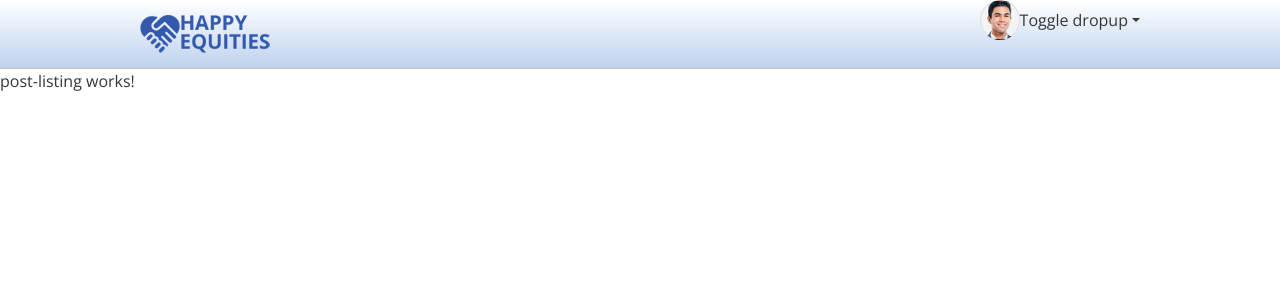
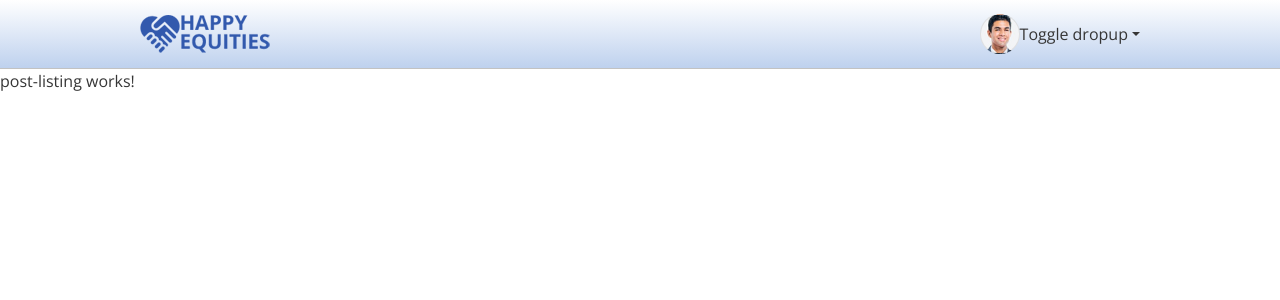
Before and after one commit to rthuid/happy, an Angular app: page / in a window 1280 px wide. Shown: the top 300 px of the page. Built offline with nearby package versions, Linux system fonts and the light colour scheme.

Commit message:
dropdown user profile

```diff
--- a/src/app/layout/header/header.component.html
+++ b/src/app/layout/header/header.component.html
@@ -5,6 +5,7 @@
             <a routerLink="/"><img src="../../assets/images/happy-equities-logo.png" alt="logo"></a>
         </div>
         <div class="right-sec">
+          <div class="drop-wrap">
               <div ngbDropdown placement="bottom-right" class="d-inline-block">
                   <div class="drop-down" id="userPro" ngbDropdownToggle>
                     <div class="pic" style="background-image: url(../../assets/images/pro-pic-01.jpg)"></div>
@@ -19,5 +20,6 @@
           </div>
         </div>
     </div>
+  </div>
 </header>
 <router-outlet></router-outlet>
--- a/src/app/layout/header/header.component.scss
+++ b/src/app/layout/header/header.component.scss
@@ -12,8 +12,15 @@
     }
     .right-sec{
         @include flex-master($flex-direction:row,$flex-wrap:nowrap,$align-content:stretch,$align-items:stretch);
+        .drop-wrap{
+            position: relative;
+            @include flex-master($flex-direction:row,$flex-wrap:nowrap,$align-content:stretch,$align-items:center);
+            .dropdown{
+                @include flex-master($flex-direction:row,$flex-wrap:nowrap,$align-content:stretch,$align-items:center);
+                position: initial;
                 .drop-down{
                     cursor: pointer;
+                    position: initial;
                     @include flex-master($flex-direction:row,$flex-wrap:nowrap,$align-content:stretch,$align-items:center);
                     .pic{
                         width: 40px;
@@ -25,5 +32,12 @@
                         display: inline-block;
                     }
                 }
+                .dropdown-menu{
+                    top: 100% !important;
                 }
             }
+        }
+
+
+    }
+}
```
Lines whose indentation alone changed are shown as unchanged.
